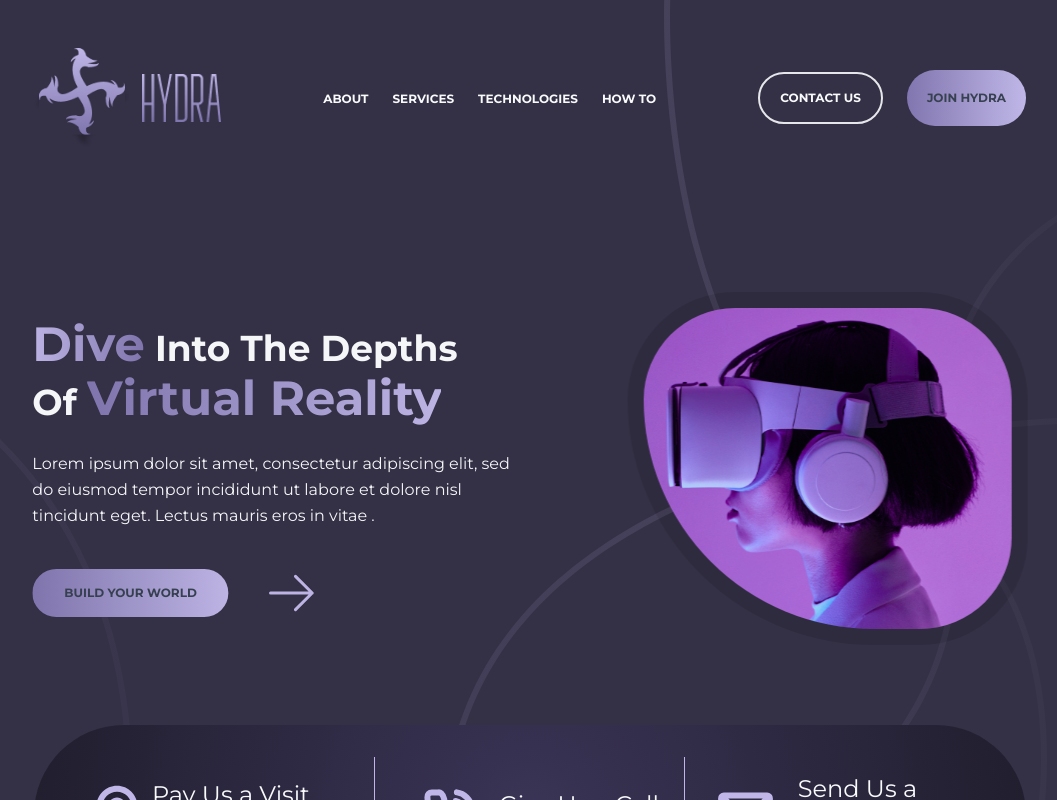
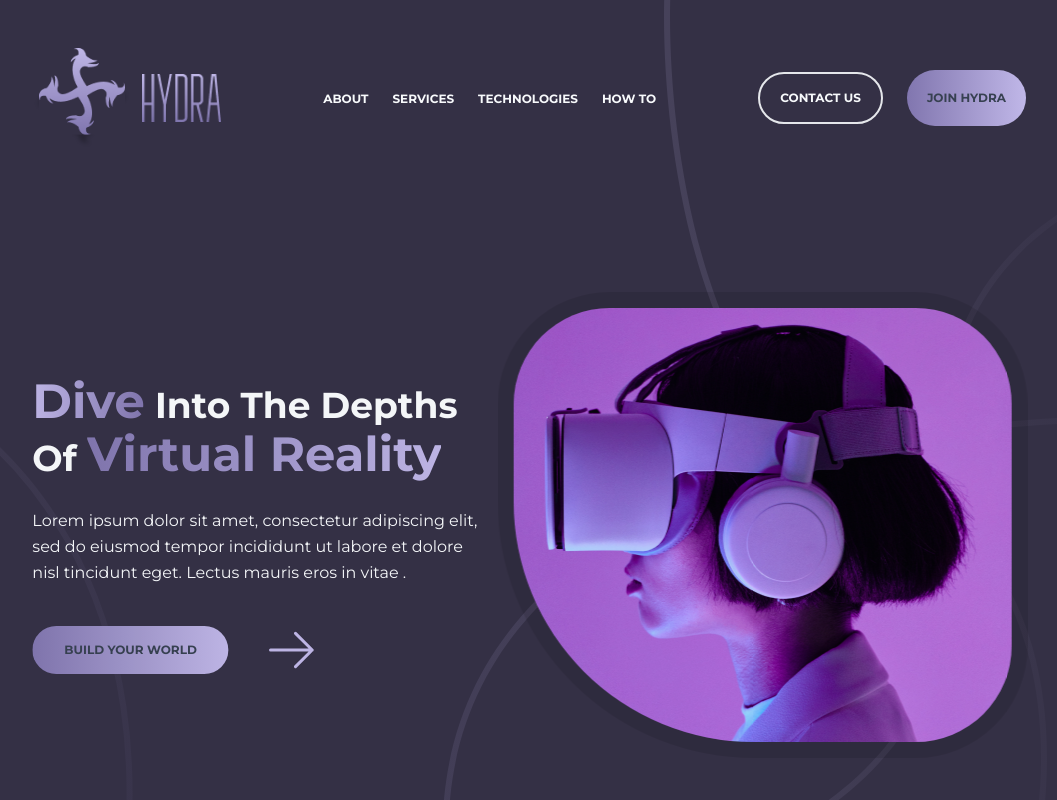
Before and after one commit to EvaldasP/hydra-landing-page, an Angular app: page / in a window 1280 px wide. Shown: the top 800 px of the page, without its empty margins (110-1167 px from the left). Built offline with nearby package versions, Linux system fonts and the light colour scheme.

Commit message:
force hero img load for better experience

```diff
--- a/src/app/sections/hero/hero.component.html
+++ b/src/app/sections/hero/hero.component.html
@@ -40,10 +40,8 @@
       data-aos="fade-left"
       data-aos-duration="3000"
       class="rounded-tl-[7rem] rounded-tr-[7rem] rounded-br-[7rem] rounded-bl-[16rem] border-[1rem] border-black border-opacity-10 max-lg:mb-10"
-      ngSrc="hero-main.png"
+      src="hero-main.png"
       alt="hero"
-      width="400"
-      height="400"
       priority
     />
   </div>
--- a/src/app/sections/hero/hero.component.ts
+++ b/src/app/sections/hero/hero.component.ts
@@ -6,7 +6,7 @@ import { NgOptimizedImage } from '@angular/common';
 @Component({
   selector: 'app-hero',
   standalone: true,
-  imports: [NavigationComponent, HeroContactsComponent, NgOptimizedImage],
+  imports: [NavigationComponent, HeroContactsComponent],
   templateUrl: './hero.component.html',
   styleUrl: './hero.component.scss',
 })
--- a/src/index.html
+++ b/src/index.html
@@ -10,6 +10,8 @@
       href="https://fonts.googleapis.com/css2?family=Montserrat:ital,wght@0,100..900;1,100..900&display=swap"
       rel="stylesheet"
     />
+    <!-- NOTE: force load image for better user experience -->
+    <link rel="preload" href="hero-main.png" as="image" />
   </head>
   <body>
     <app-root></app-root>
```
